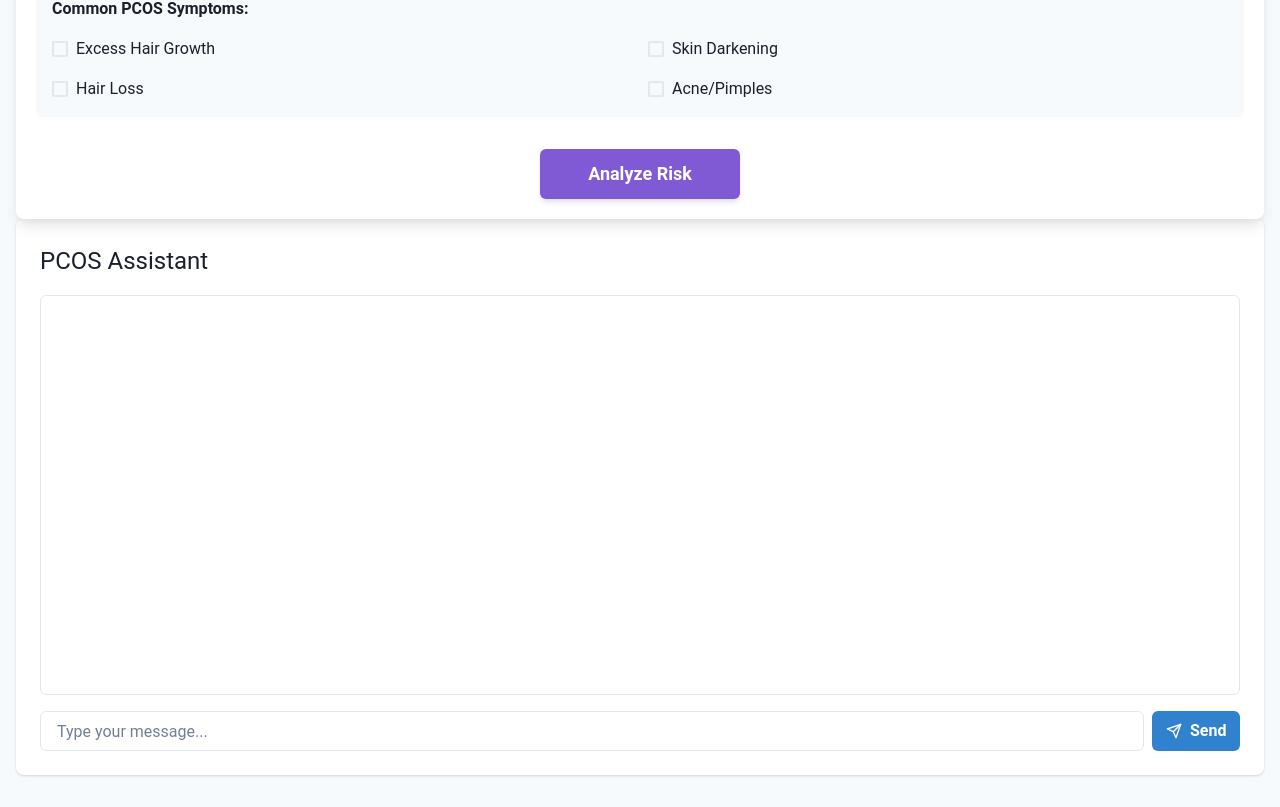
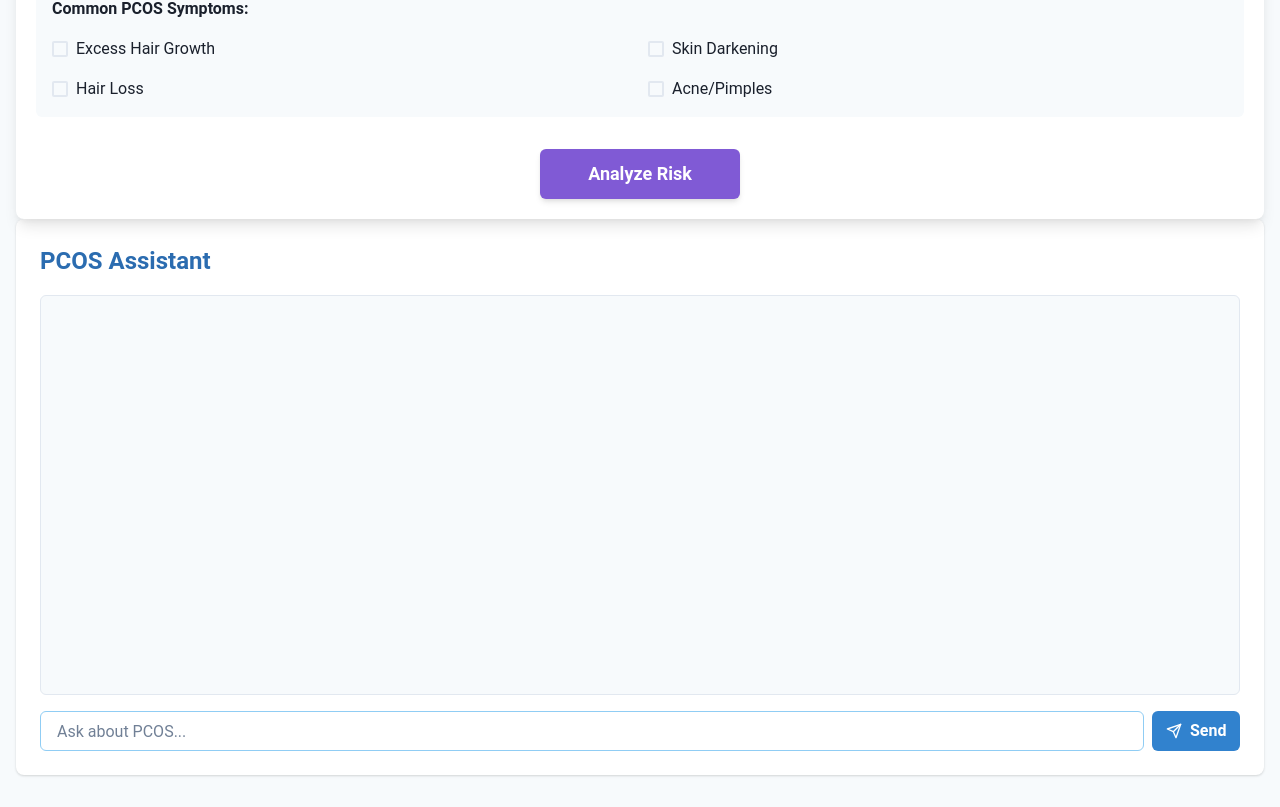
Before and after one commit to Satyam2001-prog/pcos-_ml_project, a React (Create React App) app in the folder ai-ml-main/client/: page / in a window 1280 px wide. Shown: the part 475-1282 px from the top of the page. Built offline with nearby package versions, Linux system fonts and the light colour scheme.

Commit message:
Update Chatbot.js

```diff
--- a/ai-ml-main/client/src/components/Chatbot.js
+++ b/ai-ml-main/client/src/components/Chatbot.js
@@ -1,15 +1,22 @@
 import React, { useState, useRef, useEffect } from 'react';
-import {
-  Box,
-  VStack,
-  Input,
-  Button,
-  Text,
-  useToast,
-  Flex,
-} from '@chakra-ui/react';
+import { Box, VStack, Input, Button, Text, useToast, Flex } from '@chakra-ui/react';
 import { FiSend } from 'react-icons/fi';
-import { sendMessage } from '../services/api';
+import { GoogleGenerativeAI } from '@google/generative-ai';
+
+// ✅ Directly assign API key here
+const API_KEY = "AIzaSyAeY8VVy8_rNI70lCpVnxqzBxkTc8XFUMQ";
+
+// Initialize Gemini AI
+const genAI = new GoogleGenerativeAI(API_KEY);
+const model = genAI.getGenerativeModel({ model: "gemini-1.5-flash" });
+
+// PCOS-specific context
+const PCOS_CONTEXT = `You are an expert PCOS healthcare assistant. Provide accurate, evidence-based information about:
+- PCOS symptoms, diagnosis, and treatment
+- Lifestyle modifications and diet recommendations
+- Exercise guidelines and stress management
+- Fertility considerations and management strategies
+Keep responses focused on PCOS topics, clear, and encouraging.`;
 
 const Chatbot = () => {
   const [messages, setMessages] = useState([]);
@@ -17,6 +24,7 @@ const Chatbot = () => {
   const [loading, setLoading] = useState(false);
   const messagesEndRef = useRef(null);
   const toast = useToast();
+  const chatHistory = useRef([{ role: "system", parts: PCOS_CONTEXT }]);
 
   const scrollToBottom = () => {
     messagesEndRef.current?.scrollIntoView({ behavior: "smooth" });
@@ -29,28 +37,52 @@ const Chatbot = () => {
 
     setLoading(true);
     try {
-      const response = await sendMessage(input);
+      // Create chat with context
+      const chat = model.startChat({
+        history: chatHistory.current
+      });
+
+      // Generate response
+      const result = await chat.sendMessage(input);
+      const response = await result.response.text();  // ✅ Correctly extracting response text
+
+      // Update chat history
+      chatHistory.current.push(
+        { role: "user", parts: input },
+        { role: "model", parts: response }
+      );
+
       setMessages(prev => [...prev,
         { type: 'user', content: input },
-        { type: 'bot', content: response.message }
+        { type: 'bot', content: response }
       ]);
       setInput('');
     } catch (error) {
       toast({
         title: "Message Failed",
-        description: error.message,
+        description: "Unable to process your message. Please try again.",
         status: "error",
         duration: 3000,
         isClosable: true,
       });
+      console.error("Gemini API Error:", error);
     } finally {
       setLoading(false);
     }
   };
 
+  const handleKeyPress = (e) => {
+    if (e.key === 'Enter' && !e.shiftKey) {
+      e.preventDefault();
+      handleSendMessage();
+    }
+  };
+
   return (
 <Box bg="white" p={6} rounded="lg" shadow="base">
-      <Text fontSize="2xl" mb={4}>PCOS Assistant</Text>
+<Text fontSize="2xl" mb={4} color="blue.600" fontWeight="bold">
+        PCOS Assistant
+</Text>
 <VStack spacing={4}>
 <Box
           w="full"
@@ -59,6 +91,7 @@ const Chatbot = () => {
           p={4}
           borderWidth={1}
           borderRadius="md"
+          bg="gray.50"
 >
           {messages.map((msg, idx) => (
 <Flex
@@ -68,10 +101,11 @@ const Chatbot = () => {
 >
 <Box
                 maxW="80%"
-                bg={msg.type === 'user' ? 'blue.500' : 'gray.100'}
+                bg={msg.type === 'user' ? 'blue.500' : 'white'}
                 color={msg.type === 'user' ? 'white' : 'black'}
                 p={3}
                 rounded="lg"
+                shadow="md"
 >
                 {msg.content}
 </Box>
@@ -83,15 +117,20 @@ const Chatbot = () => {
 <Input
             value={input}
             onChange={(e) => setInput(e.target.value)}
-            placeholder="Type your message..."
-            onKeyPress={(e) => e.key === 'Enter' && handleSendMessage()}
+            onKeyPress={handleKeyPress}
+            placeholder="Ask about PCOS..."
             mr={2}
+            bg="white"
+            borderColor="blue.200"
+            _hover={{ borderColor: "blue.300" }}
+            _focus={{ borderColor: "blue.400", boxShadow: "outline" }}
           />
 <Button
             colorScheme="blue"
             isLoading={loading}
             onClick={handleSendMessage}
             leftIcon={<FiSend />}
+            _hover={{ bg: "blue.600" }}
 >
             Send
 </Button>
```
Lines whose indentation alone changed are shown as unchanged.
